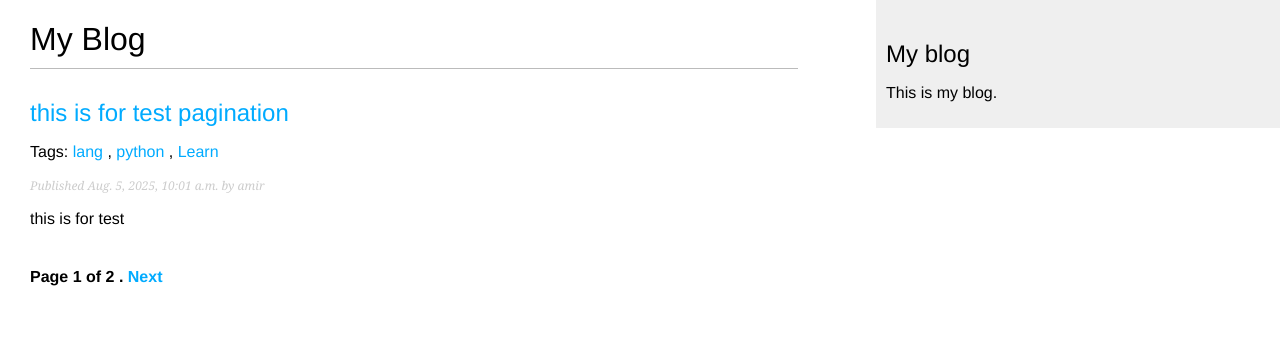
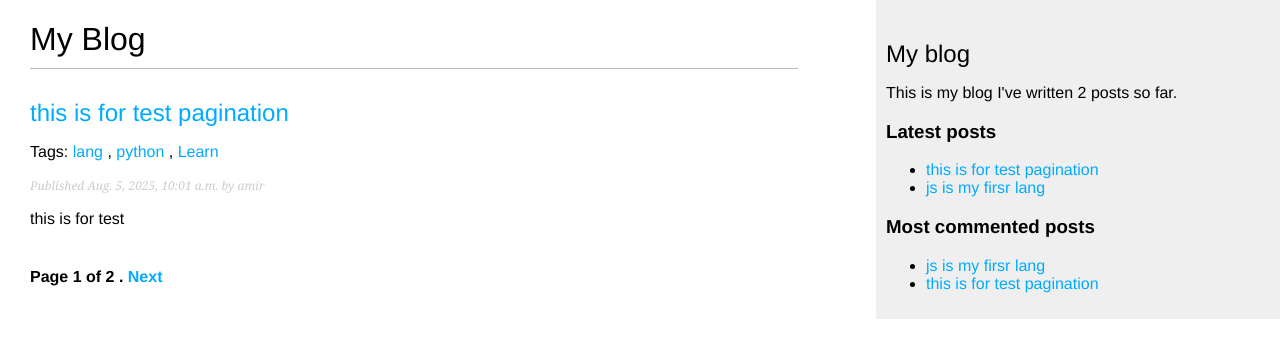
Before and after one commit to amiramkhodadi/professional-django-blog, a Django app: page /post/ in a window 1280 px wide. Shown: the top 358 px of the page. Run offline with Django 5.2, Linux system fonts and the light colour scheme; data comes from the database, SQL or seed files in the repository; both versions use the stored data as it was after the commit; data that the repository does not hold is empty; parts of the project's set-up code (start-up, migrations or seed data) failed here and were passed over.

Commit message:
add some feature and debug and add simple tag v inclusion tag for posts

```diff
--- a/blog/templates/blog/base.html
+++ b/blog/templates/blog/base.html
@@ -1,4 +1,5 @@
 {% load static %}
+{% load blog_tags %}
 <!DOCTYPE html>
 <html>
 <head>
@@ -12,7 +13,21 @@
 </div>
 <div id="sidebar">
     <h2>My blog</h2>
-    <p>This is my blog.</p>
+    <p>This is my blog
+       I've written {% total_posts %} posts so far.
+    </p>
+    <h3>Latest posts</h3>
+    {% show_latest_posts 3 %}
+
+    <h3>Most commented posts</h3>
+ {% get_most_commented_posts as most_commented_posts %}
+ <ul>
+ {% for post in most_commented_posts %}
+ <li>
+ <a href="{{ post.get_absolute_url }}">{{ post.title }}</a>
+ </li>
+ {% endfor %}
+ </ul>
 </div>
 </body>
 </html>
--- /dev/null
+++ b/blog/templates/blog/latest_post.html
@@ -0,0 +1,7 @@
+<ul>
+    {% for post in latest_post %}
+    <li>
+        <a href="{{ post.get_absolute_url }}">{{ post.title }}</a>
+    </li>
+    {% endfor %}
+</ul>
--- /dev/null
+++ b/blog/templatetags/blog_tags.py
@@ -0,0 +1,27 @@
+from django import template
+from django.db.models import Count
+
+from blog.models import Post
+
+register = template.Library()
+
+
+# @register.simple_tag(name='my_tag') ==>> dar soraty k bkhahim y name delkhah braye tag dashte bashim
+@register.simple_tag
+def total_posts():
+    return Post.published.count()
+
+
+@register.inclusion_tag('blog/latest_post.html')
+def show_latest_posts(count=5):
+    latest_post = Post.published.order_by('-publish')[:count]
+    return {
+        'latest_post': latest_post
+    }
+
+
+@register.simple_tag
+def get_most_commented_posts(count=3):
+    return Post.published.annotate(
+        total_comments=Count('comments')
+    ).order_by('-total_comments')[:count]
--- a/blog/views.py
+++ b/blog/views.py
@@ -1,5 +1,6 @@
 from django.core.mail import send_mail
 from django.core.paginator import Paginator, EmptyPage, PageNotAnInteger
+from django.db.models import Count
 from django.shortcuts import get_object_or_404
 from django.shortcuts import render
 from django.views.decorators.http import require_POST
@@ -52,7 +53,15 @@ def post_detail(request, year, month, day, post):
 
     comments = post.comments.filter(active=True)
     form = CommentForm()
-    return render(request, 'blog/post_detail.html', {'post': post, 'comments': comments, 'form': form})
+    post_tags_ids = post.tags.values_list('id', flat=True)
+    similar_posts = Post.published.filter(
+        tags__in=post_tags_ids
+    ).exclude(id=post.id)
+    similar_posts = similar_posts.annotate(
+        same_tags=Count('tags')
+    ).order_by('-same_tags', '-publish')[:4]
+    return render(request, 'blog/post_detail.html',
+                  {'post': post, 'comments': comments, 'form': form, 'similar_post': similar_posts})
 
 
 def post_share(request, post_id):
```
Also changed, not shown: blog/templates/blog/post_detail.html (+8 -0 lines), blog/templatetags/__init__.py (added), db.sqlite3.
